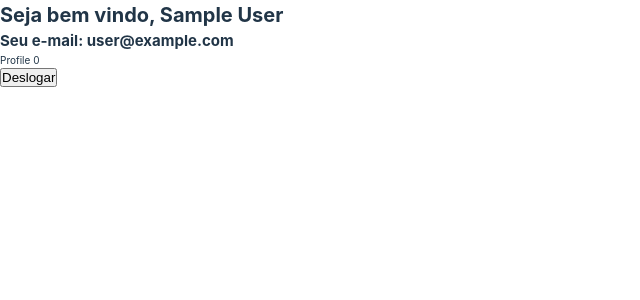
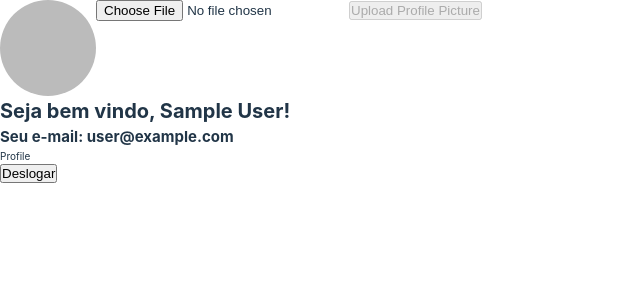
Before and after one commit to lucas-dos-santos-gomes/firebase-to-do-list, a React (Vite) app: page /profile in a window 1280 px wide. Shown: the top 300 px of the page, without its empty margins (0-640 px from the left). Built offline with nearby package versions, Linux system fonts and the light colour scheme; no server answers; sample sign-in values are in the browser's storage.

Commit message:
Profile image can push

```diff
--- /dev/null
+++ b/src/components/FileInput/index.jsx
@@ -0,0 +1,32 @@
+import { getStorage, ref, uploadBytes } from 'firebase/storage';
+import { useState } from 'react';
+import { auth } from '../../contexts/firebase';
+
+const storage = getStorage();
+
+export const FileInput = () => {
+  const [image, setImage] = useState(null);
+  const [imageUrl, setImageUrl] = useState('');
+
+  const handleImageChange = (e) => {
+    setImage(e.target.files[0]);
+  };
+
+  const handleUpload = () => {
+    const storageRef = ref(storage, `profile-pictures/${auth.currentUser.uid}`);
+    uploadBytes(storageRef, image).then((snapshot) => {
+      const url = `${snapshot.ref._service._protocol}://${snapshot.ref.storage.host}/v0/b/${snapshot.ref.bucket}/o/${snapshot.ref.fullPath.replace('/', '%2F')}?alt=media`;
+      console.log(storageRef);
+      auth.currentUser.updateProfile({ photoURL: url });
+      setImageUrl(url);
+    });
+  };
+
+  return (
+    <div>
+      <input type="file" accept='image/*' onChange={handleImageChange} capture />
+      <button onClick={handleUpload} disabled={!image}>Upload Profile Picture</button>
+      {imageUrl && <img src={imageUrl} alt="Profile Picture" />}
+    </div>
+  );
+};
--- a/src/pages/Profile/index.jsx
+++ b/src/pages/Profile/index.jsx
@@ -1,17 +1,10 @@
-import { useEffect, useState } from "react";
+import { useState } from "react";
 import { auth } from "../../contexts/firebase";
+import { FileInput } from "../../components/FileInput";
 
 export default function Profile() {
-  const [seconds, setSeconds] = useState(5);
   const [loading, setLoading] = useState(null);
-  const [user, setUser] = useState(auth.currentUser);
-
-  const handleCount = () => {
-    setUser(auth.currentUser);
-    if(seconds > 0) {
-      setTimeout(() => setSeconds(seconds-1), 1000);
-    }
-  }
+  const [user] = useState(auth.currentUser);
 
   const handleLogout = async() => {
     setLoading(true);
@@ -19,16 +12,16 @@ export default function Profile() {
     setLoading(null);
   }
 
-  useEffect(() => {
-    handleCount();
-  });
-
-
   return (
     <>
-      <h1>Seja bem vindo{user.displayName ? ', ' + user.displayName : '!'}</h1>
+      <div style={{display: 'flex'}}>
+        <img style={{borderRadius: '50px'}} src={user.photoURL ?? "/profile-dark.png"} alt="Foto de perfil" />
+        <FileInput />
+      </div>
+
+      <h1>Seja bem vindo{user.displayName && ', ' + user.displayName}!</h1>
       <h2>Seu e-mail: {user.email}</h2>
-      <p>Profile {seconds}</p>
+      <p>Profile</p>
       <button type="submit" onClick={handleLogout} disabled={loading}>{loading ? 'Deslogando...' : 'Deslogar'}</button>
     </>
   );
```
